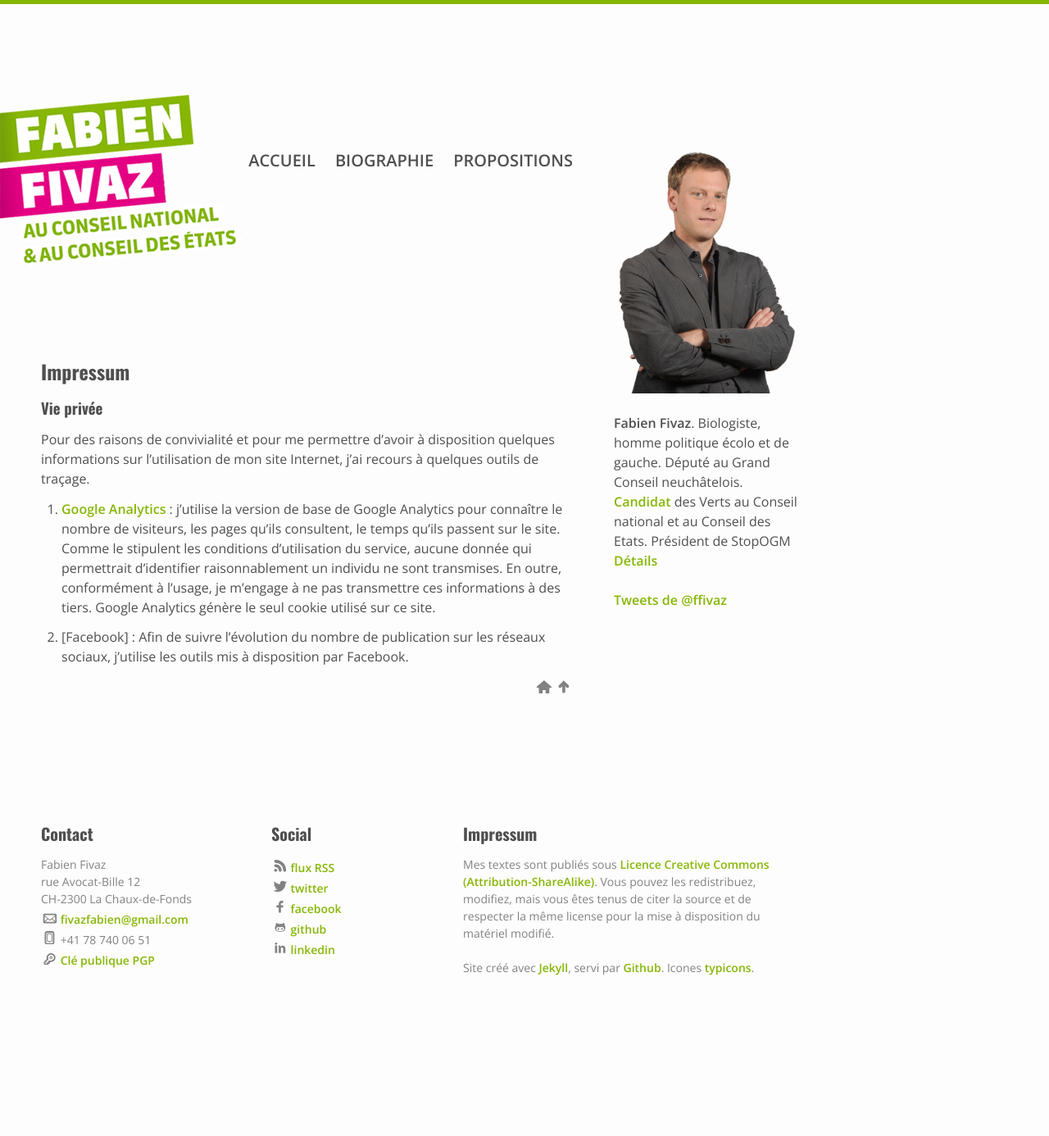
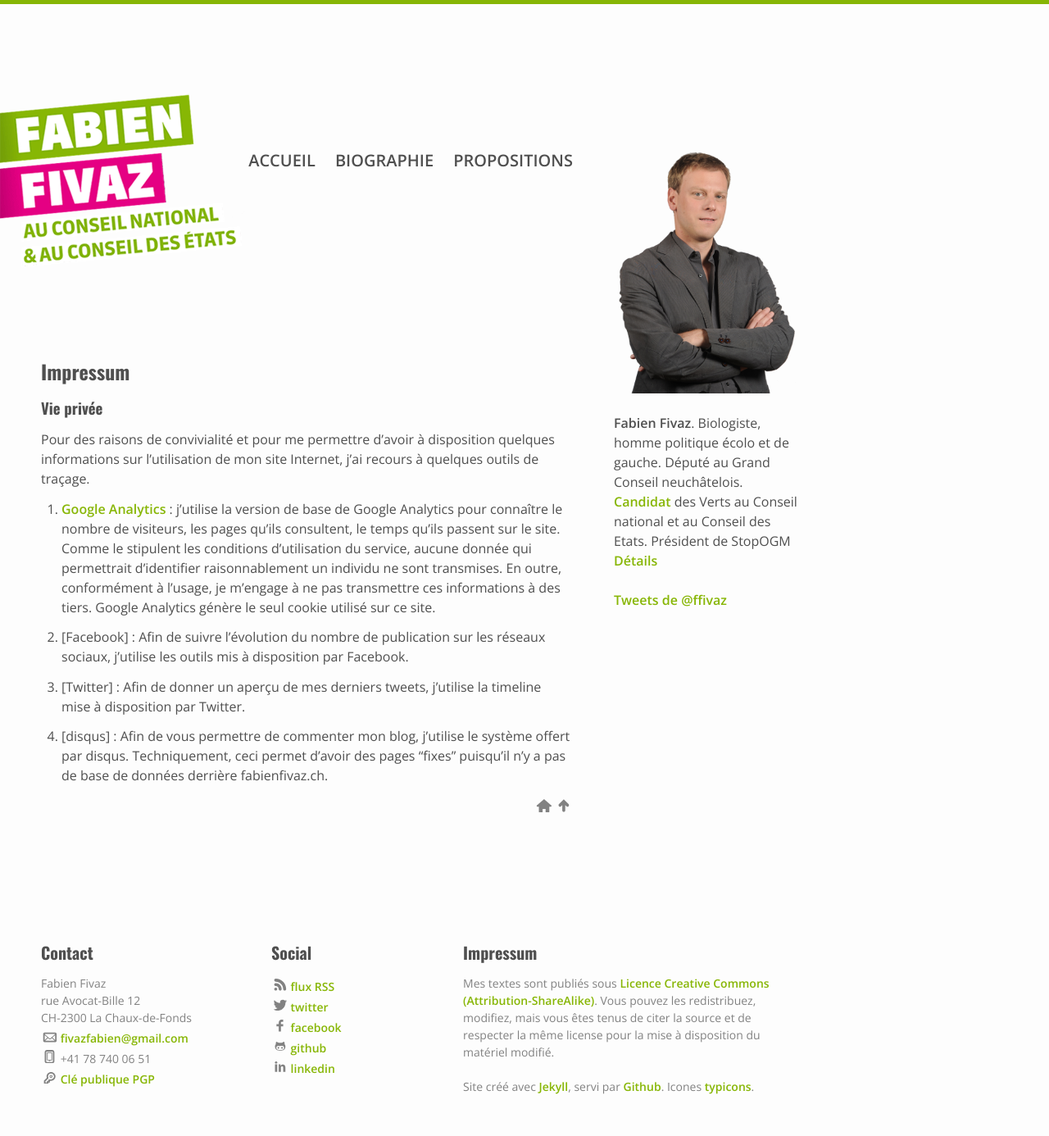
Before and after one commit to ffivaz/ffivaz.github.io, a Jekyll site: the page built from impressum.md, in a window 1280 px wide. Shown: the whole page at 82% size. Built offline with Jekyll 4.4.1, drawn with Linux system fonts in a browser that asks for light colours; nearby versions of some CDN libraries; comment, search, counter and statistics services are not loaded; before the commit the page ends 1241 px from its top, so only the background shows below that.

Commit message:
Impressum

```diff
--- a/impressum.md
+++ b/impressum.md
@@ -19,3 +19,8 @@
 transmises. En outre, conformément à l'usage, je m'engage à ne pas transmettre ces informations à des tiers. Google Analytics génère le seul cookie utilisé sur ce site.
 
 2. [Facebook] : Afin de suivre l'évolution du nombre de publication sur les réseaux sociaux, j'utilise les outils mis à disposition par Facebook.
+
+3. [Twitter] : Afin de donner un aperçu de mes derniers tweets, j'utilise la timeline mise à disposition par Twitter.
+
+4. [disqus] : Afin de vous permettre de commenter mon blog, j'utilise le système offert par disqus. Techniquement, ceci permet d'avoir des pages "fixes" puisqu'il n'y a pas de base de
+données derrière fabienfivaz.ch.
```
